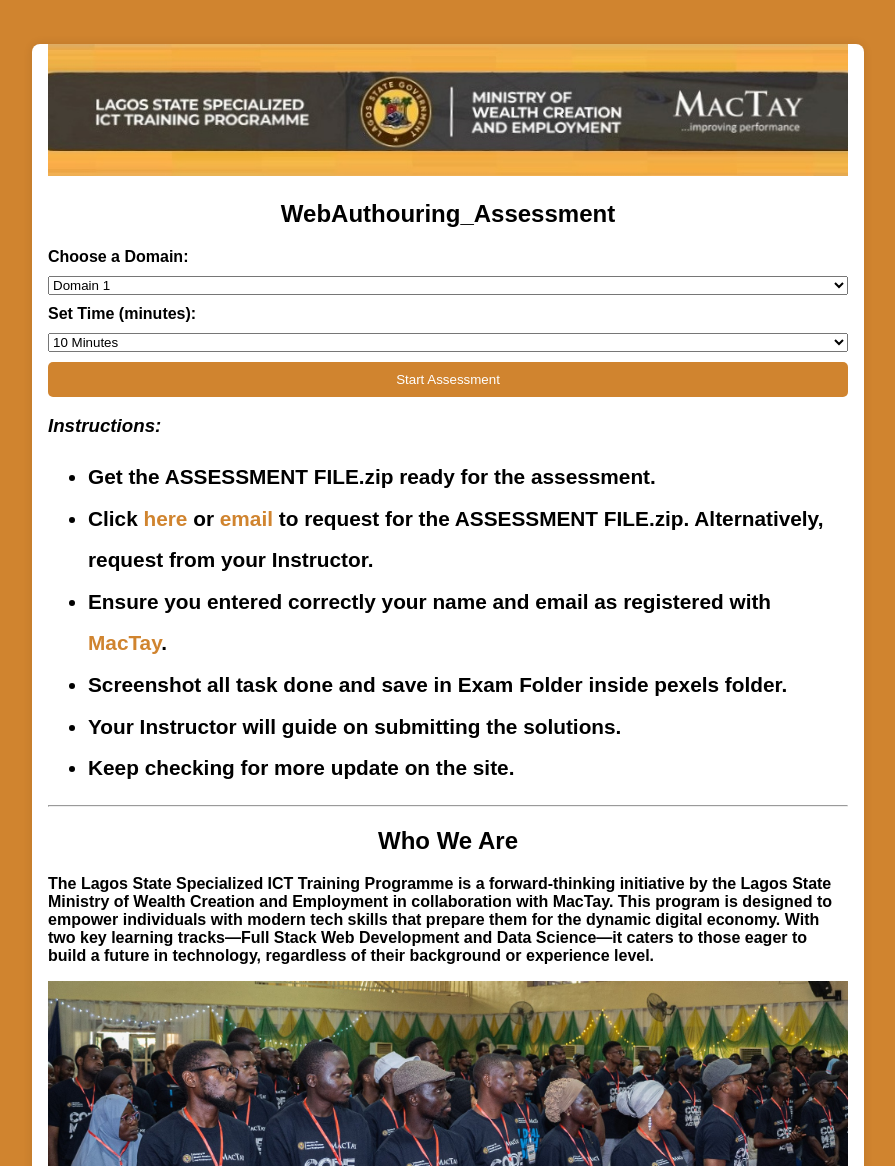
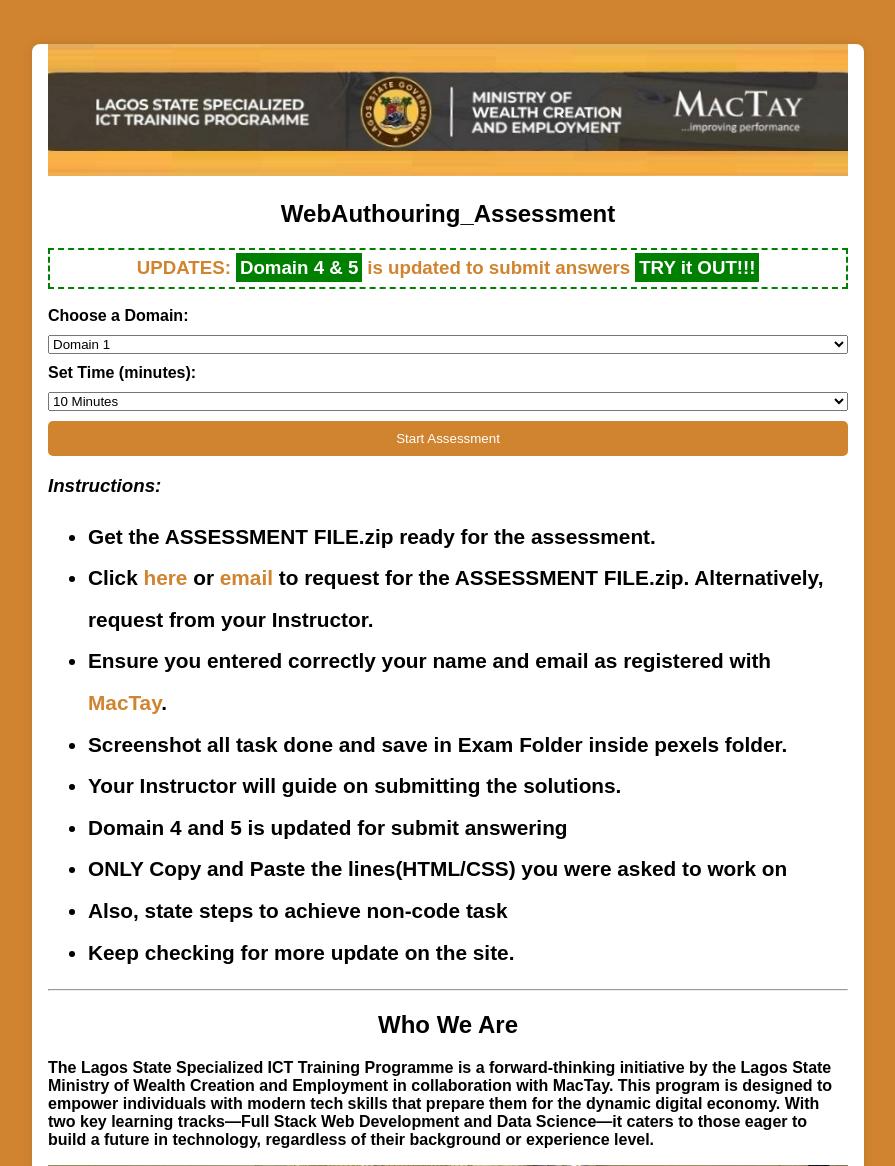
Before and after one commit to dtemilade/Assessments_WebAuthouring_MacTayLASG, a Flask app: page / in a window 1280 px wide. Shown: the top 1166 px of the page, without its empty margins (192-1087 px from the left). Run offline with Flask 3, Linux system fonts and the light colour scheme.

Commit message:
Update index.html

```diff
--- a/templates/index.html
+++ b/templates/index.html
@@ -7,11 +7,15 @@
 <meta name="keywords" content="Dreamweaver, Web Authouring, HTML, CSS, JS">
 <link rel="icon" href="../static/images/logo.png">
   <link href="../static/css/styles.css" rel="stylesheet" type="text/css">
+    <style>
+        span {background-color:green; color:white; padding:0.2em}
+    </style>
 </head>
 <body>
     <form id="assessment" action="/start" method="POST">
         <img src="../static/images/mactay2.jpg" alt="logo" width="800">
         <h2>WebAuthouring_Assessment</h2>
+        <a><h3 style="text-align:center;padding:0.4em; border:2px dashed green">UPDATES: <span>Domain 4 & 5</span> is updated to submit answers <span>TRY it OUT!!!</span></h3></a>
         <label for="domain">Choose a Domain:</label>
         <select name="domain" id="domain" required>
             <option value="domain1">Domain 1</option>
@@ -38,6 +42,9 @@
             <li>Ensure you entered correctly your name and email as registered with <a href="https://mactay.com" target="_blank">MacTay</a>.</li>
             <li>Screenshot all task done and save in Exam Folder inside pexels folder.</li>
             <li>Your Instructor will guide on submitting the solutions.</li>
+            <li>Domain 4 and 5 is updated for submit answering</li>
+            <li>ONLY Copy and Paste the lines(HTML/CSS) you were asked to work on</li>
+            <li>Also, state steps to achieve non-code task</li>
             <li>Keep checking for more update on the site.</li>
         </ul>
         <hr>
```
